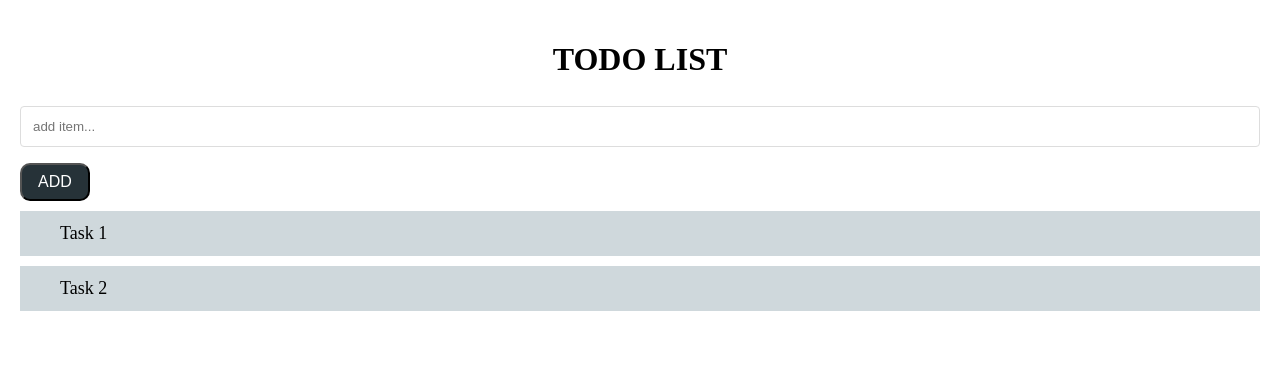
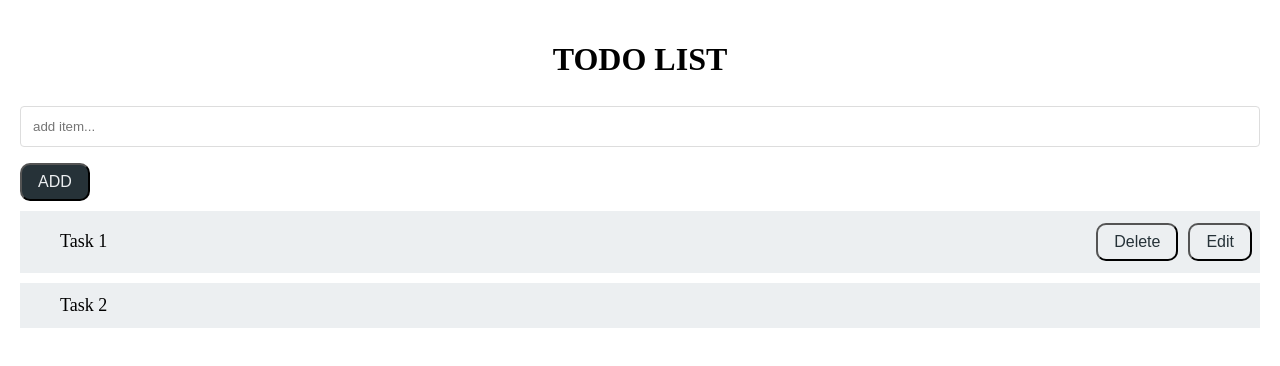
Before and after one commit to 0mar-5/toDoList, a React (Vite) app: page / in a window 1280 px wide. Shown: the top 366 px of the page. Built offline with nearby package versions, Linux system fonts and the light colour scheme.

Commit message:
adding ui buttons edit/delete

```diff
--- a/src/components/AddItemForm.jsx
+++ b/src/components/AddItemForm.jsx
@@ -3,7 +3,7 @@ function AddItemForm() {
   return (
     <form>
       <input type="text" id="item" placeholder="add item..." />
-      <Button>ADD</Button>
+      <Button type="primery">ADD</Button>
     </form>
   );
 }
--- /dev/null
+++ b/src/components/ContralButtons.jsx
@@ -0,0 +1,12 @@
+import Button from "./Ui/Button";
+
+function ContralButtons() {
+  return (
+    <div className="btn-group">
+      <Button type="secondry">Delete</Button>
+      <Button type="secondry">Edit</Button>
+    </div>
+  );
+}
+
+export default ContralButtons;
--- a/src/components/List.jsx
+++ b/src/components/List.jsx
@@ -1,7 +1,12 @@
+import ContralButtons from "./ContralButtons";
+
 function List() {
   return (
     <ul>
-      <li>Task 1</li>
+      <li>
+        <span>Task 1</span>
+        <ContralButtons />
+      </li>
       <li>Task 2</li>
     </ul>
   );
--- a/src/components/Ui/Button.jsx
+++ b/src/components/Ui/Button.jsx
@@ -1,6 +1,12 @@
 import React from "react";
-function Button({ children }) {
-  return <button className="btn">{children}</button>;
+function Button({ children, type }) {
+  return (
+    <button
+      className={`btn ${type === "primery" ? "btn-primery" : "btn-secondry"}`}
+    >
+      {children}
+    </button>
+  );
 }
 
 export default Button;
--- a/src/index.css
+++ b/src/index.css
@@ -18,14 +18,27 @@ h1 {
   display: block;
   font-size: 1rem;
   background-color: #263238;
-  color: white;
+  color: #eceff1;
   padding: 0.5rem 1rem;
   cursor: pointer;
   border-radius: 10px;
 }
-.btn:hover {
+.btn-primery {
+  background-color: #263238;
+  color: #eceff1;
+}
+.btn-secondry {
+  background-color: #eceff1;
+  color: #263238;
+  margin-left: 10px;
+}
+.btn-primery:hover {
   color: #263238;
   background-color: #b0bec5;
+}
+.btn-secondry:hover {
+  color: #263238;
+  background-color: #ef5350;
 }
 input[type="text"] {
   width: 100%;
@@ -48,10 +61,16 @@ ul li {
   position: relative;
   margin-top: 10px;
   padding: 12px 8px 12px 40px;
-  background: #cfd8dc;
+  background: #eceff1;
   font-size: 18px;
   transition: 0.2s;
+  display: flex;
+  align-items: center;
+  justify-content: space-between;
 }
 ul li:hover {
-  background: #b0bec5;
+  background: #90a4ae;
 }
+.btn-group {
+  display: flex;
+}
```
